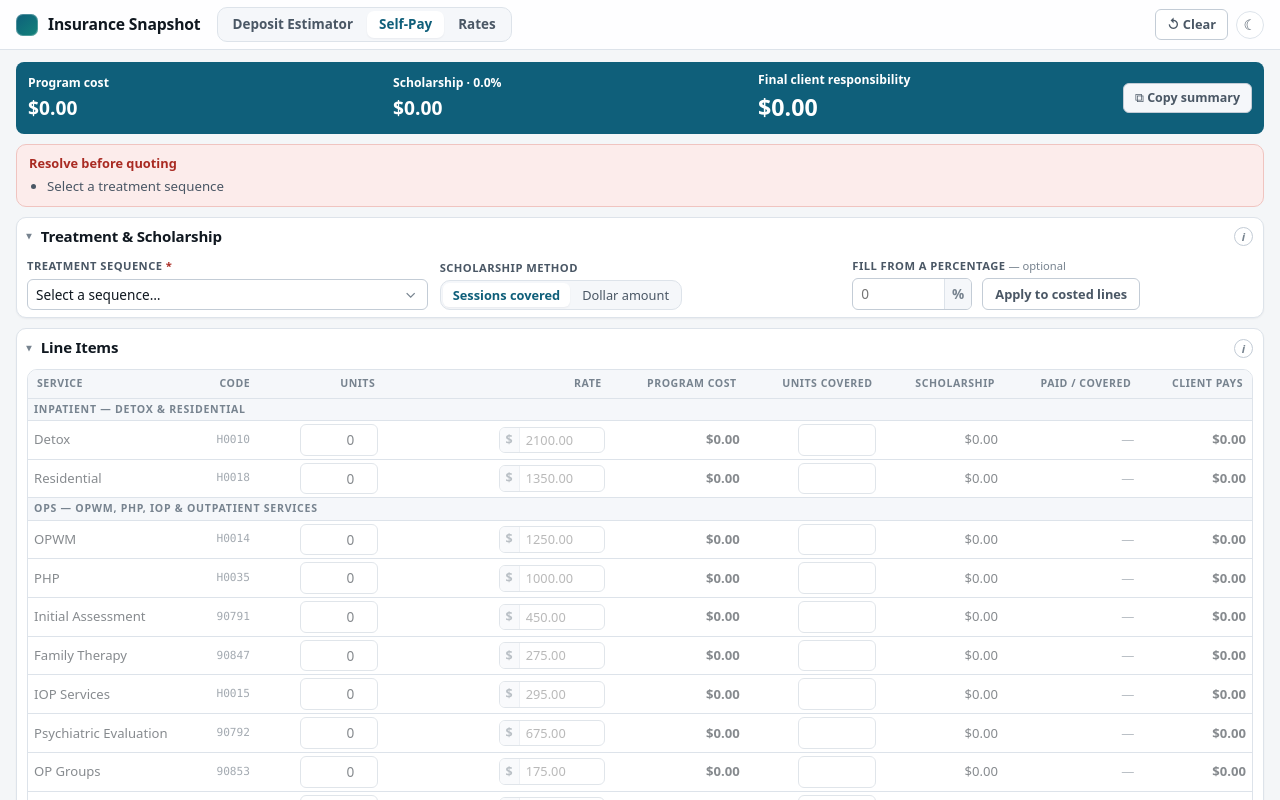
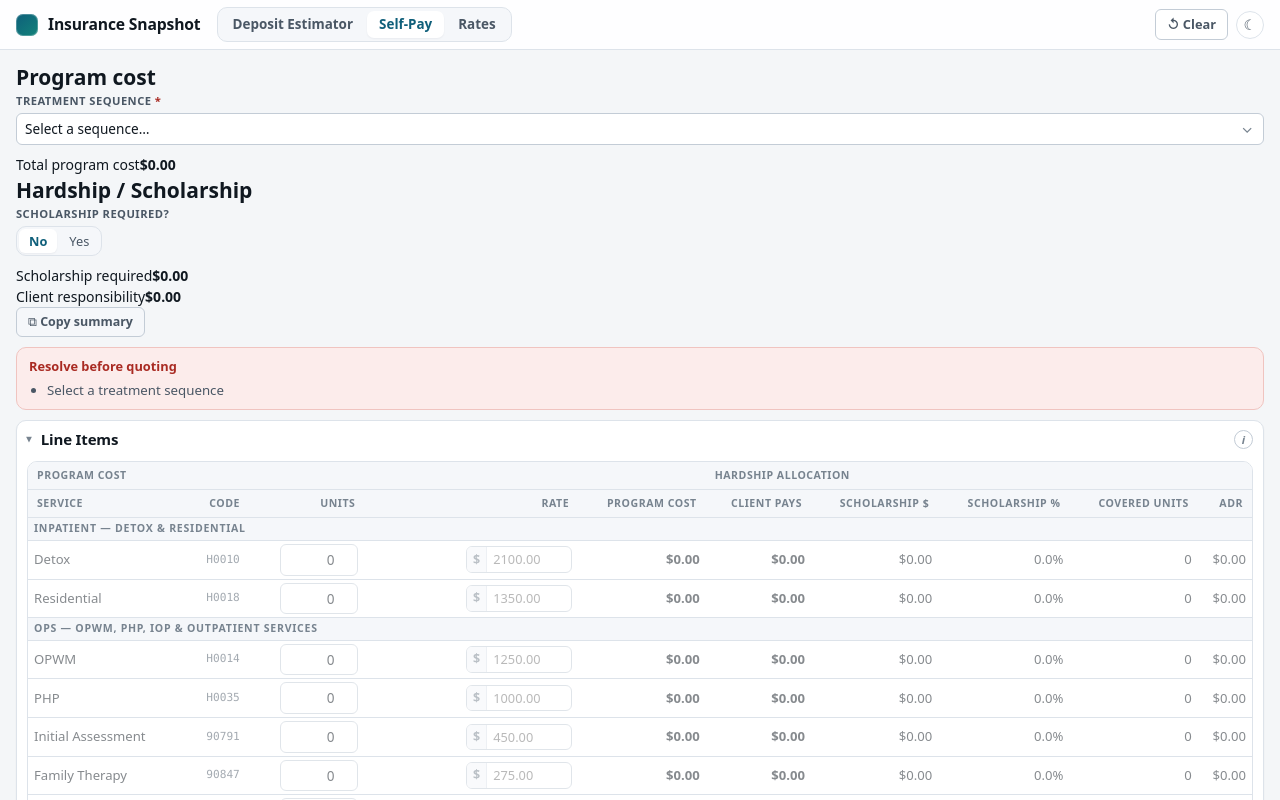
Before and after one commit to phoenixglass/Insurance-Snapshot, a React (Vite) app: page / in a window 1280 px wide. Both pictures are taken after a click on the tab "Self-Pay". Shown: the top 800 px of the page. Built offline with nearby package versions, Linux system fonts and the light colour scheme.

Commit message:
Build two-sided self-pay worksheet with affordability and manual award modes

```diff
--- a/src/SelfPayTool.jsx
+++ b/src/SelfPayTool.jsx
@@ -14,6 +14,7 @@ import {
   INITIAL_SELF_PAY_STATE,
   SCHOLARSHIP_MODES,
   applyScholarshipPercent,
+  allocateSelfPayBudget,
   computeSelfPay,
   convertScholarshipMode,
   selfPayBlockers,
@@ -38,7 +39,7 @@ import {
 const unitText = (n) => (Math.abs(n - Math.round(n)) < 1e-9 ? String(Math.round(n)) : n.toFixed(2))
 const noun = unitNoun
 
-function LineRows({ lines, form, byUnits, onUnits, onScholarship, onRate }) {
+function LineRows({ lines, form, byUnits, automatic, onUnits, onScholarship, onRate }) {
   return lines.map((line) => (
     <tr key={line.key} className={line.active ? '' : 'row-inactive'}>
       <td>
@@ -70,27 +71,17 @@ function LineRows({ lines, form, byUnits, onUnits, onScholarship, onRate }) {
         </div>
       </td>
       <td className="num strong">{formatMoney(line.programCost)}</td>
-      <td className="num">
-        {byUnits ? (
-          <NumberInput
-            value={form.scholarship[line.key]}
-            onChange={(v) => onScholarship(line.key, v)}
-          />
+      <td className="num strong scholarship-side">{formatMoney(line.payment)}</td>
+      <td className="num scholarship-side">
+        {automatic ? formatMoney(line.scholarship) : byUnits ? (
+          <NumberInput value={form.scholarship[line.key]} onChange={(v) => onScholarship(line.key, v)} />
         ) : (
-          <CurrencyInput
-            value={form.scholarship[line.key]}
-            onChange={(v) => onScholarship(line.key, v)}
-            size="sm"
-          />
+          <CurrencyInput value={form.scholarship[line.key]} onChange={(v) => onScholarship(line.key, v)} size="sm" />
         )}
       </td>
-      <td className="num">{formatMoney(line.scholarship)}</td>
-      <td className="num muted">
-        {line.programCost > 0
-          ? `${unitText(line.paidUnits)} / ${unitText(line.coveredUnits)}`
-          : '—'}
-      </td>
-      <td className="num strong">{formatMoney(line.payment)}</td>
+      <td className="num scholarship-side">{formatPercent(line.scholarshipPercent, 1)}</td>
+      <td className="num scholarship-side">{unitText(line.coveredUnits)}</td>
+      <td className="num scholarship-side">{formatMoney(line.units > 0 ? line.payment / line.units : 0)}</td>
     </tr>
   ))
 }
@@ -98,6 +89,9 @@ function LineRows({ lines, form, byUnits, onUnits, onScholarship, onRate }) {
 export default function SelfPayTool() {
   const [form, setForm] = useState(INITIAL_SELF_PAY_STATE)
   const [percent, setPercent] = useState('')
+  const [method, setMethod] = useState('none')
+  const [budget, setBudget] = useState('')
+  const automatic = method === 'none' || method === 'budget'
 
   const setSequence = (value) => setForm((prev) => ({ ...prev, treatmentSequence: value }))
   const setIn = (group) => (key, value) =>
@@ -114,7 +108,10 @@ export default function SelfPayTool() {
   const setMode = (value) => setForm((prev) => convertScholarshipMode(prev, value))
   const applyPercent = () => setForm((prev) => applyScholarshipPercent(prev, percent))
 
-  const result = useMemo(() => computeSelfPay(form), [form])
+  const effectiveForm = useMemo(() => method === 'budget' && budget !== ''
+    ? allocateSelfPayBudget(form, budget)
+    : automatic ? { ...form, scholarship: {} } : form, [form, method, budget, automatic])
+  const result = useMemo(() => computeSelfPay(effectiveForm), [effectiveForm])
   const blockers = selfPayBlockers(form)
   const byUnits = form.scholarshipMode === 'units'
 
@@ -124,19 +121,11 @@ export default function SelfPayTool() {
     const i = serviceOrder.indexOf(line.key)
     return i < 0 ? serviceOrder.length : i
   }
-  const outpatient = result.lines.filter((l) => l.group === 'outpatient').sort((a, b) => rank(a) - rank(b))
+  const outpatient = result.lines.filter((l) => l.group === 'outpatient').sort((a, b) => method === 'budget' ? 0 : rank(a) - rank(b))
 
-  const columns = [
-    'Service',
-    'Code',
-    'Units',
-    'Rate',
-    'Program cost',
-    byUnits ? 'Units covered' : 'Scholarship $',
-    'Scholarship',
-    'Paid / covered',
-    'Client pays',
-  ]
+  const columns = ['Service', 'Code', 'Units', 'Rate', 'Program cost', 'Client pays',
+    automatic ? 'Scholarship $' : byUnits ? 'Covered units (edit)' : 'Scholarship $ (edit)',
+    'Scholarship %', 'Covered units', 'ADR']
 
   // What actually gets pasted into a note or an email. Every costed line is
   // written the way the award was granted — this many units at the full rate,
@@ -167,31 +156,41 @@ export default function SelfPayTool() {
 
   return (
     <div className="tool-stack selfpay-compact">
-      <div className="selfpay-summary">
-        <div><span>Program cost</span><strong>{formatMoney(result.grossCost)}</strong></div>
-        <div><span>Scholarship · {formatPercent(result.scholarshipPercent, 1)}</span><strong>{formatMoney(result.totalScholarship)}</strong></div>
-        <div className="selfpay-total"><span>Final client responsibility</span><strong>{formatMoney(result.finalClientResponsibility)}</strong></div>
-        <CopyButton text={summaryText} label="Copy summary" />
-      </div>
-      <BlockerList blockers={blockers} />
-      <div className="tool-form">
-        <div className="form-grid">
-        <Section wide title="Treatment & Scholarship" description="Only selected levels of care are costed. Scholarships cover units at the full rate, or a dollar amount. Switching methods restates existing entries. Applying a percentage to covered units rounds each costed line to whole units; dollar mode applies the percentage to each line's program cost.">
-          <div className="selfpay-controls">
+      <div className="selfpay-sheet-head">
+        <div className="selfpay-program">
+          <h2>Program cost</h2>
+          <div className="selfpay-sheet-fields">
             <Field label="Treatment sequence" htmlFor="selfPaySequence" required>
               <Select id="selfPaySequence" value={form.treatmentSequence} onChange={setSequence} options={TREATMENT_SEQUENCES} placeholder="Select a sequence…" />
             </Field>
-            <Field label="Scholarship method">
-              <SegmentedControl name="scholarshipMode" options={SCHOLARSHIP_MODES} value={form.scholarshipMode} onChange={setMode} />
+            <div className="selfpay-sheet-total"><span>Total program cost</span><strong>{formatMoney(result.grossCost)}</strong></div>
+          </div>
+        </div>
+        <div className="selfpay-hardship">
+          <h2>Hardship / Scholarship</h2>
+          <div className="selfpay-sheet-fields">
+            <Field label="Scholarship required?">
+              <SegmentedControl name="hardshipRequired" options={[{value:'none',label:'No'},{value:'budget',label:'Yes'}]} value={method === 'none' ? 'none' : 'budget'} onChange={setMethod} />
             </Field>
-            <Field label="Fill from a percentage" htmlFor="scholarshipPercent" optional>
-              <div className="percent-apply">
-                <PercentInput id="scholarshipPercent" value={percent} onChange={setPercent} />
-                <button type="button" className="btn-secondary" onClick={applyPercent}>Apply to costed lines</button>
-              </div>
-            </Field>
+            {method !== 'none' && <Field label="Allocation method">
+              <SegmentedControl name="allocationMethod" options={[{value:'budget',label:'Client affordability'},{value:'manual',label:'Manual award'}]} value={method} onChange={setMethod} />
+            </Field>}
+            {method === 'budget' && <Field label="Total client can afford" htmlFor="selfPayBudget" required>
+              <CurrencyInput id="selfPayBudget" value={budget} onChange={setBudget} />
+            </Field>}
+            {method === 'manual' && <>
+              <Field label="Award entered as"><SegmentedControl name="scholarshipMode" options={SCHOLARSHIP_MODES} value={form.scholarshipMode} onChange={setMode} /></Field>
+              <Field label="Fill from percentage" htmlFor="scholarshipPercent"><div className="percent-apply"><PercentInput id="scholarshipPercent" value={percent} onChange={setPercent} /><button type="button" className="btn-secondary" onClick={applyPercent}>Apply</button></div></Field>
+            </>}
+            <div className="selfpay-sheet-total"><span>Scholarship required</span><strong>{formatMoney(result.totalScholarship)}</strong></div>
+            <div className="selfpay-sheet-total"><span>Client responsibility</span><strong>{formatMoney(result.finalClientResponsibility)}</strong></div>
+            <CopyButton text={summaryText} label="Copy summary" />
           </div>
-        </Section>
+        </div>
+      </div>
+      <BlockerList blockers={[...blockers, ...(method === 'budget' && budget === '' ? ['Enter the amount the client can afford'] : [])]} />
+      <div className="tool-form">
+        <div className="form-grid">
         {result.overAllocatedLines.length > 0 && (
           <Banner tone="warn">
             The scholarship entered is larger than the program cost on{' '}
@@ -225,6 +224,7 @@ export default function SelfPayTool() {
           <div className="line-table-scroll">
             <table className="line-table line-table-wide">
               <thead>
+                <tr className="selfpay-table-bands"><th colSpan={5}>Program cost</th><th colSpan={5}>Hardship allocation</th></tr>
                 <tr>
                   {columns.map((c, i) => (
                     <th key={c} className={i >= 2 ? 'num' : ''}>
@@ -241,6 +241,7 @@ export default function SelfPayTool() {
                   lines={inpatient}
                   form={form}
                   byUnits={byUnits}
+                  automatic={automatic}
                   onUnits={setIn('units')}
                   onScholarship={setIn('scholarship')}
                   onRate={setRate}
@@ -252,6 +253,7 @@ export default function SelfPayTool() {
                   lines={outpatient}
                   form={form}
                   byUnits={byUnits}
+                  automatic={automatic}
                   onUnits={setIn('units')}
                   onScholarship={setIn('scholarship')}
                   onRate={setRate}
@@ -261,19 +263,11 @@ export default function SelfPayTool() {
                 <tr>
                   <td colSpan={4}>Totals</td>
                   <td className="num strong">{formatMoney(result.grossCost)}</td>
-                  <td className="num">
-                    {byUnits
-                      ? `${unitText(result.scholarshipUnits)} units`
-                      : formatMoney(result.totalScholarship)}
-                  </td>
-                  <td className="num strong">
-                    {formatMoney(result.totalScholarship)}
-                    <span className="cell-sub">{formatPercent(result.scholarshipPercent, 0)}</span>
-                  </td>
-                  <td className="num">
-                    {unitText(result.paidUnits)} / {unitText(result.scholarshipUnits)}
-                  </td>
                   <td className="num strong">{formatMoney(result.totalPayment)}</td>
+                  <td className="num strong">{automatic || !byUnits ? formatMoney(result.totalScholarship) : unitText(result.scholarshipUnits)}</td>
+                  <td className="num">{formatPercent(result.scholarshipPercent, 1)}</td>
+                  <td className="num">{unitText(result.scholarshipUnits)}</td>
+                  <td className="num strong">{formatMoney(result.costedUnits > 0 ? result.totalPayment / result.costedUnits : 0)}</td>
                 </tr>
               </tfoot>
             </table>
```
